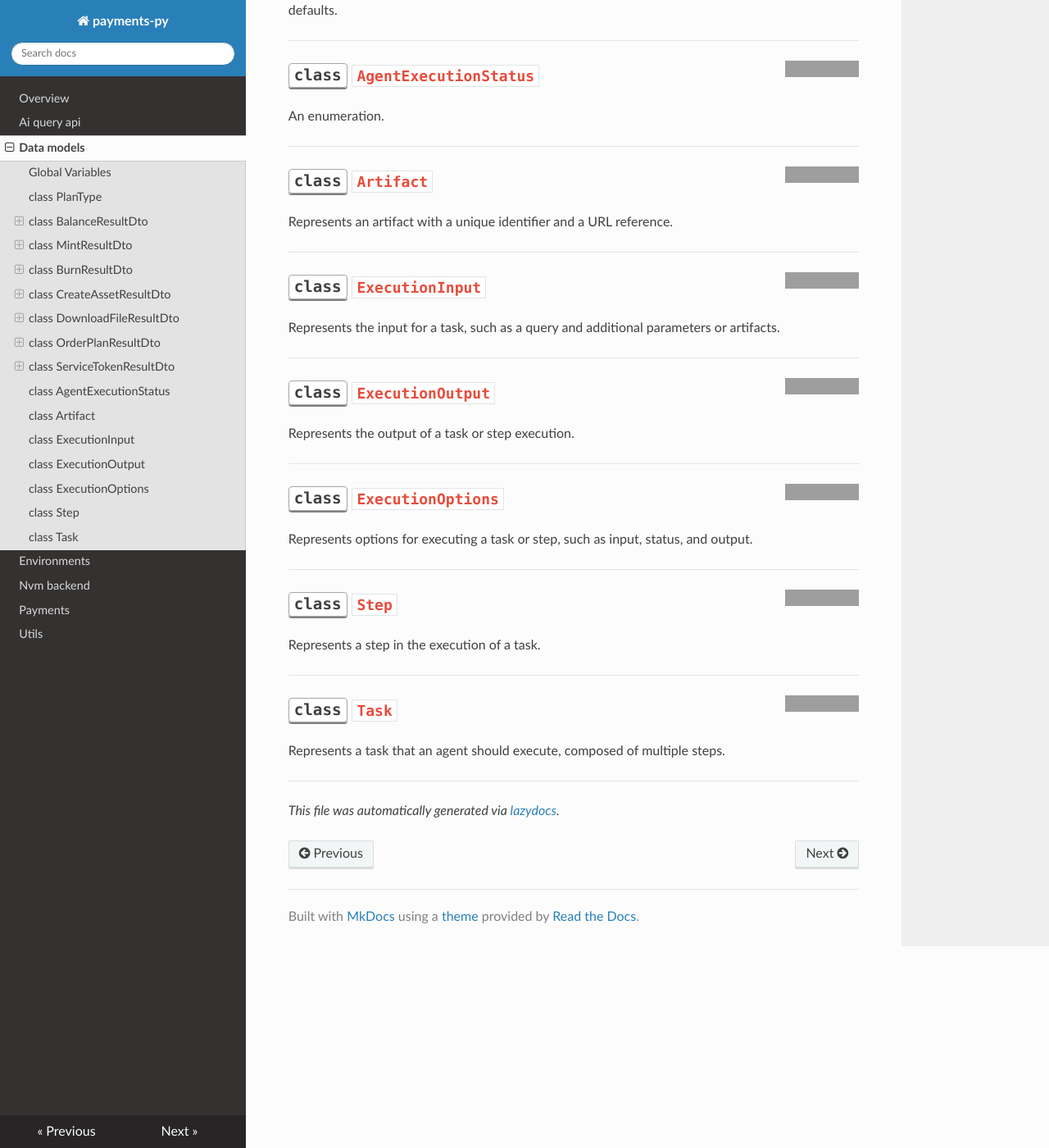
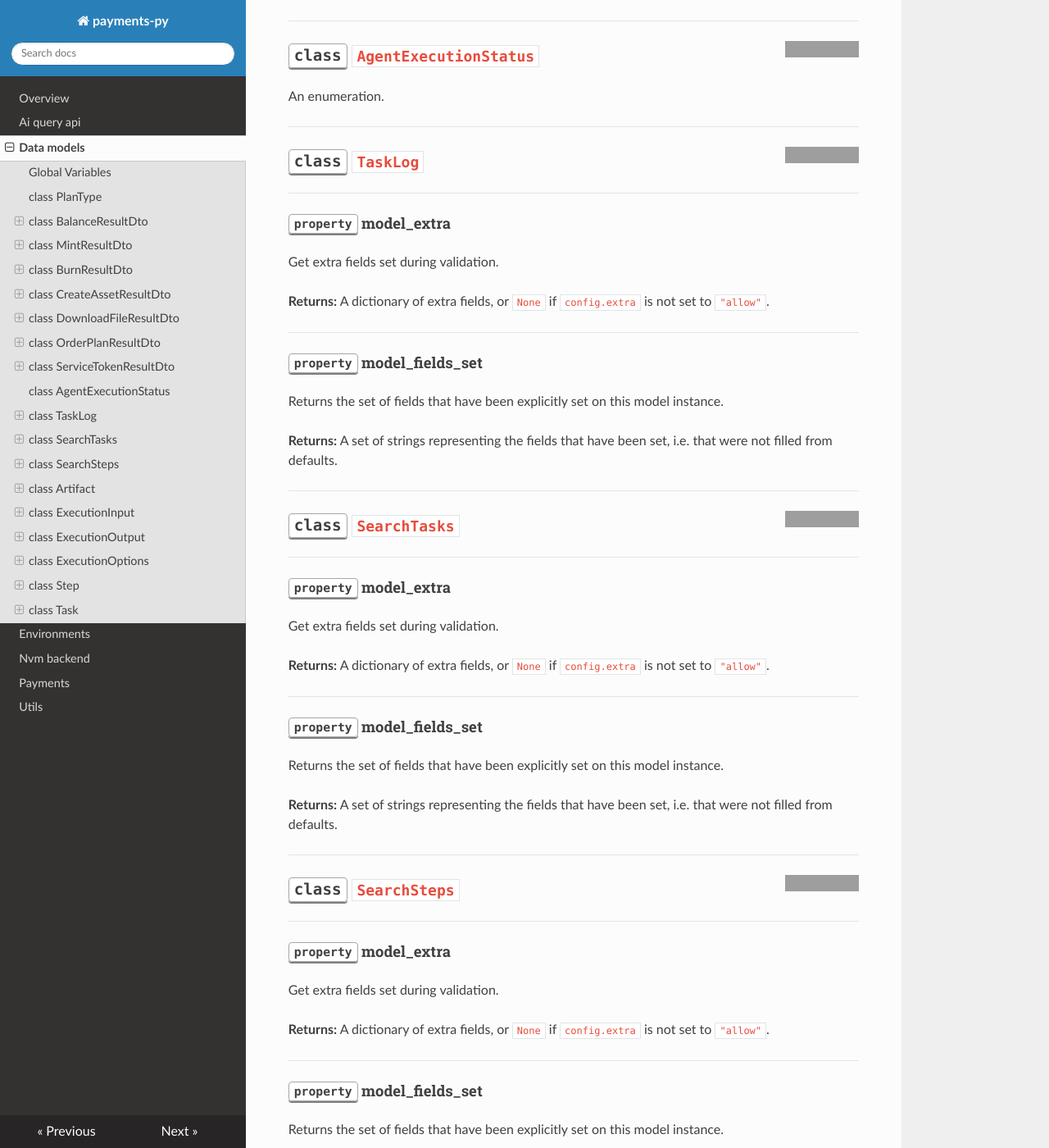
Before and after one commit to nevermined-io/payments-py, an MkDocs documentation site: the page built from docs/data_models.md, in a window 1280 px wide and 1400 px high, scrolled down 3476 px. Shown: the whole window at 82% size. Built offline with MkDocs 1.6.1, drawn with Linux system fonts in a browser that asks for light colours; nearby versions of some CDN libraries; some of the changed text lies outside the part shown; grey boxes are pictures that could not be loaded.

Commit message:
feat: update models

```diff
--- a/docs/data_models.md
+++ b/docs/data_models.md
@@ -10,7 +10,6 @@
 **Global Variables**
 ---------------
 - **FIRST_STEP_NAME**
-- **LAST_STEP_NAME**
 
 
 ---
@@ -61,7 +60,7 @@ Returns the set of fields that have been explicitly set on this model instance.
 
 ---
 
-<a href="https://github.com/nevermined-io/payments-py/blob/main/payments_py/data_models.py#L27"><img align="right" style="float:right;" src="https://img.shields.io/badge/-source-cccccc?style=flat-square"></a>
+<a href="https://github.com/nevermined-io/payments-py/blob/main/payments_py/data_models.py#L28"><img align="right" style="float:right;" src="https://img.shields.io/badge/-source-cccccc?style=flat-square"></a>
 
 ## <kbd>class</kbd> `MintResultDto`
 
@@ -96,7 +95,7 @@ Returns the set of fields that have been explicitly set on this model instance.
 
 ---
 
-<a href="https://github.com/nevermined-io/payments-py/blob/main/payments_py/data_models.py#L41"><img align="right" style="float:right;" src="https://img.shields.io/badge/-source-cccccc?style=flat-square"></a>
+<a href="https://github.com/nevermined-io/payments-py/blob/main/payments_py/data_models.py#L43"><img align="right" style="float:right;" src="https://img.shields.io/badge/-source-cccccc?style=flat-square"></a>
 
 ## <kbd>class</kbd> `BurnResultDto`
 
@@ -131,7 +130,7 @@ Returns the set of fields that have been explicitly set on this model instance.
 
 ---
 
-<a href="https://github.com/nevermined-io/payments-py/blob/main/payments_py/data_models.py#L55"><img align="right" style="float:right;" src="https://img.shields.io/badge/-source-cccccc?style=flat-square"></a>
+<a href="https://github.com/nevermined-io/payments-py/blob/main/payments_py/data_models.py#L58"><img align="right" style="float:right;" src="https://img.shields.io/badge/-source-cccccc?style=flat-square"></a>
 
 ## <kbd>class</kbd> `CreateAssetResultDto`
 
@@ -166,7 +165,7 @@ Returns the set of fields that have been explicitly set on this model instance.
 
 ---
 
-<a href="https://github.com/nevermined-io/payments-py/blob/main/payments_py/data_models.py#L65"><img align="right" style="float:right;" src="https://img.shields.io/badge/-source-cccccc?style=flat-square"></a>
+<a href="https://github.com/nevermined-io/payments-py/blob/main/payments_py/data_models.py#L69"><img align="right" style="float:right;" src="https://img.shields.io/badge/-source-cccccc?style=flat-square"></a>
 
 ## <kbd>class</kbd> `DownloadFileResultDto`
 
@@ -201,7 +200,7 @@ Returns the set of fields that have been explicitly set on this model instance.
 
 ---
 
-<a href="https://github.com/nevermined-io/payments-py/blob/main/payments_py/data_models.py#L75"><img align="right" style="float:right;" src="https://img.shields.io/badge/-source-cccccc?style=flat-square"></a>
+<a href="https://github.com/nevermined-io/payments-py/blob/main/payments_py/data_models.py#L80"><img align="right" style="float:right;" src="https://img.shields.io/badge/-source-cccccc?style=flat-square"></a>
 
 ## <kbd>class</kbd> `OrderPlanResultDto`
 
@@ -236,7 +235,7 @@ Returns the set of fields that have been explicitly set on this model instance.
 
 ---
 
-<a href="https://github.com/nevermined-io/payments-py/blob/main/payments_py/data_models.py#L87"><img align="right" style="float:right;" src="https://img.shields.io/badge/-source-cccccc?style=flat-square"></a>
+<a href="https://github.com/nevermined-io/payments-py/blob/main/payments_py/data_models.py#L93"><img align="right" style="float:right;" src="https://img.shields.io/badge/-source-cccccc?style=flat-square"></a>
 
 ## <kbd>class</kbd> `ServiceTokenResultDto`
 
@@ -271,7 +270,7 @@ Returns the set of fields that have been explicitly set on this model instance.
 
 ---
 
-<a href="https://github.com/nevermined-io/payments-py/blob/main/payments_py/data_models.py#L99"><img align="right" style="float:right;" src="https://img.shields.io/badge/-source-cccccc?style=flat-square"></a>
+<a href="https://github.com/nevermined-io/payments-py/blob/main/payments_py/data_models.py#L106"><img align="right" style="float:right;" src="https://img.shields.io/badge/-source-cccccc?style=flat-square"></a>
 
 ## <kbd>class</kbd> `AgentExecutionStatus`
 An enumeration.
@@ -282,10 +281,9 @@ An enumeration.
 
 ---
 
-<a href="https://github.com/nevermined-io/payments-py/blob/main/payments_py/data_models.py#L108"><img align="right" style="float:right;" src="https://img.shields.io/badge/-source-cccccc?style=flat-square"></a>
+<a href="https://github.com/nevermined-io/payments-py/blob/main/payments_py/data_models.py#L113"><img align="right" style="float:right;" src="https://img.shields.io/badge/-source-cccccc?style=flat-square"></a>
 
-## <kbd>class</kbd> `Artifact`
-Represents an artifact with a unique identifier and a URL reference.
+## <kbd>class</kbd> `TaskLog`
 
 
 
@@ -293,10 +291,34 @@ Represents an artifact with a unique identifier and a URL reference.
 
 ---
 
-<a href="https://github.com/nevermined-io/payments-py/blob/main/payments_py/data_models.py#L116"><img align="right" style="float:right;" src="https://img.shields.io/badge/-source-cccccc?style=flat-square"></a>
+#### <kbd>property</kbd> model_extra
 
-## <kbd>class</kbd> `ExecutionInput`
-Represents the input for a task, such as a query and additional parameters or artifacts.
+Get extra fields set during validation.
+
+
+
+**Returns:**
+  A dictionary of extra fields, or `None` if `config.extra` is not set to `"allow"`.
+
+---
+
+#### <kbd>property</kbd> model_fields_set
+
+Returns the set of fields that have been explicitly set on this model instance.
+
+
+
+**Returns:**
+  A set of strings representing the fields that have been set,  i.e. that were not filled from defaults.
+
+
+
+
+---
+
+<a href="https://github.com/nevermined-io/payments-py/blob/main/payments_py/data_models.py#L120"><img align="right" style="float:right;" src="https://img.shields.io/badge/-source-cccccc?style=flat-square"></a>
+
+## <kbd>class</kbd> `SearchTasks`
 
 
 
@@ -304,10 +326,34 @@ Represents the input for a task, such as a query and additional parameters or ar
 
 ---
 
-<a href="https://github.com/nevermined-io/payments-py/blob/main/payments_py/data_models.py#L125"><img align="right" style="float:right;" src="https://img.shields.io/badge/-source-cccccc?style=flat-square"></a>
+#### <kbd>property</kbd> model_extra
 
-## <kbd>class</kbd> `ExecutionOutput`
-Represents the output of a task or step execution.
+Get extra fields set during validation.
+
+
+
+**Returns:**
+  A dictionary of extra fields, or `None` if `config.extra` is not set to `"allow"`.
+
+---
+
+#### <kbd>property</kbd> model_fields_set
+
+Returns the set of fields that have been explicitly set on this model instance.
+
+
+
+**Returns:**
+  A set of strings representing the fields that have been set,  i.e. that were not filled from defaults.
+
+
+
+
+---
+
+<a href="https://github.com/nevermined-io/payments-py/blob/main/payments_py/data_models.py#L128"><img align="right" style="float:right;" src="https://img.shields.io/badge/-source-cccccc?style=flat-square"></a>
+
+## <kbd>class</kbd> `SearchSteps`
 
 
 
@@ -315,11 +361,95 @@ Represents the output of a task or step execution.
 
 ---
 
-<a href="https://github.com/nevermined-io/payments-py/blob/main/payments_py/data_models.py#L134"><img align="right" style="float:right;" src="https://img.shields.io/badge/-source-cccccc?style=flat-square"></a>
+#### <kbd>property</kbd> model_extra
 
-## <kbd>class</kbd> `ExecutionOptions`
-Represents options for executing a task or step, such as input, status, and output.
+Get extra fields set during validation.
 
+
+
+**Returns:**
+  A dictionary of extra fields, or `None` if `config.extra` is not set to `"allow"`.
+
+---
+
+#### <kbd>property</kbd> model_fields_set
+
+Returns the set of fields that have been explicitly set on this model instance.
+
+
+
+**Returns:**
+  A set of strings representing the fields that have been set,  i.e. that were not filled from defaults.
+
+
+
+
+---
+
+<a href="https://github.com/nevermined-io/payments-py/blob/main/payments_py/data_models.py#L137"><img align="right" style="float:right;" src="https://img.shields.io/badge/-source-cccccc?style=flat-square"></a>
+
+## <kbd>class</kbd> `Artifact`
+
+
+
+
+
+---
+
+#### <kbd>property</kbd> model_extra
+
+Get extra fields set during validation.
+
+
+
+**Returns:**
+  A dictionary of extra fields, or `None` if `config.extra` is not set to `"allow"`.
+
+---
+
+#### <kbd>property</kbd> model_fields_set
+
+Returns the set of fields that have been explicitly set on this model instance.
+
+
+
+**Returns:**
+  A set of strings representing the fields that have been set,  i.e. that were not filled from defaults.
+
+
+
+
+---
+
+<a href="https://github.com/nevermined-io/payments-py/blob/main/payments_py/data_models.py#L141"><img align="right" style="float:right;" src="https://img.shields.io/badge/-source-cccccc?style=flat-square"></a>
+
+## <kbd>class</kbd> `ExecutionInput`
+
+
+
+
+
+---
+
+#### <kbd>property</kbd> model_extra
+
+Get extra fields set during validation.
+
+
+
+**Returns:**
+  A dictionary of extra fields, or `None` if `config.extra` is not set to `"allow"`.
+
+---
+
+#### <kbd>property</kbd> model_fields_set
+
+Returns the set of fields that have been explicitly set on this model instance.
+
+
+
+**Returns:**
+  A set of strings representing the fields that have been set,  i.e. that were not filled from defaults.
 
 
 
@@ -328,8 +458,7 @@ Represents options for executing a task or step, such as input, status, and outp
 
 <a href="https://github.com/nevermined-io/payments-py/blob/main/payments_py/data_models.py#L146"><img align="right" style="float:right;" src="https://img.shields.io/badge/-source-cccccc?style=flat-square"></a>
 
-## <kbd>class</kbd> `Step`
-Represents a step in the execution of a task.
+## <kbd>class</kbd> `ExecutionOutput`
 
 
 
@@ -337,11 +466,130 @@ Represents a step in the execution of a task.
 
 ---
 
-<a href="https://github.com/nevermined-io/payments-py/blob/main/payments_py/data_models.py#L156"><img align="right" style="float:right;" src="https://img.shields.io/badge/-source-cccccc?style=flat-square"></a>
+#### <kbd>property</kbd> model_extra
+
+Get extra fields set during validation.
+
+
+
+**Returns:**
+  A dictionary of extra fields, or `None` if `config.extra` is not set to `"allow"`.
+
+---
+
+#### <kbd>property</kbd> model_fields_set
+
+Returns the set of fields that have been explicitly set on this model instance.
+
+
+
+**Returns:**
+  A set of strings representing the fields that have been set,  i.e. that were not filled from defaults.
+
+
+
+
+---
+
+<a href="https://github.com/nevermined-io/payments-py/blob/main/payments_py/data_models.py#L151"><img align="right" style="float:right;" src="https://img.shields.io/badge/-source-cccccc?style=flat-square"></a>
+
+## <kbd>class</kbd> `ExecutionOptions`
+
+
+
+
+
+---
+
+#### <kbd>property</kbd> model_extra
+
+Get extra fields set during validation.
+
+
+
+**Returns:**
+  A dictionary of extra fields, or `None` if `config.extra` is not set to `"allow"`.
+
+---
+
+#### <kbd>property</kbd> model_fields_set
+
+Returns the set of fields that have been explicitly set on this model instance.
+
+
+
+**Returns:**
+  A set of strings representing the fields that have been set,  i.e. that were not filled from defaults.
+
+
+
+
+---
+
+<a href="https://github.com/nevermined-io/payments-py/blob/main/payments_py/data_models.py#L159"><img align="right" style="float:right;" src="https://img.shields.io/badge/-source-cccccc?style=flat-square"></a>
+
+## <kbd>class</kbd> `Step`
+
+
+
+
+
+---
+
+#### <kbd>property</kbd> model_extra
+
+Get extra fields set during validation.
+
+
+
+**Returns:**
+  A dictionary of extra fields, or `None` if `config.extra` is not set to `"allow"`.
+
+---
+
+#### <kbd>property</kbd> model_fields_set
+
+Returns the set of fields that have been explicitly set on this model instance.
+
+
+
+**Returns:**
+  A set of strings representing the fields that have been set,  i.e. that were not filled from defaults.
+
+
+
+
+---
+
+<a href="https://github.com/nevermined-io/payments-py/blob/main/payments_py/data_models.py#L165"><img align="right" style="float:right;" src="https://img.shields.io/badge/-source-cccccc?style=flat-square"></a>
 
 ## <kbd>class</kbd> `Task`
-Represents a task that an agent should execute, composed of multiple steps.
 
+
+
+
+
+---
+
+#### <kbd>property</kbd> model_extra
+
+Get extra fields set during validation.
+
+
+
+**Returns:**
+  A dictionary of extra fields, or `None` if `config.extra` is not set to `"allow"`.
+
+---
+
+#### <kbd>property</kbd> model_fields_set
+
+Returns the set of fields that have been explicitly set on this model instance.
+
+
+
+**Returns:**
+  A set of strings representing the fields that have been set,  i.e. that were not filled from defaults.
 
 
 
```
Also changed, not shown: docs/README.md (+9 -8 lines), docs/nvm_backend.md (+18 -18 lines), site/data_models/index.html, site/index.html, site/nvm_backend/index.html, site/search/search_index.json, site/sitemap.xml, 4 other files.
